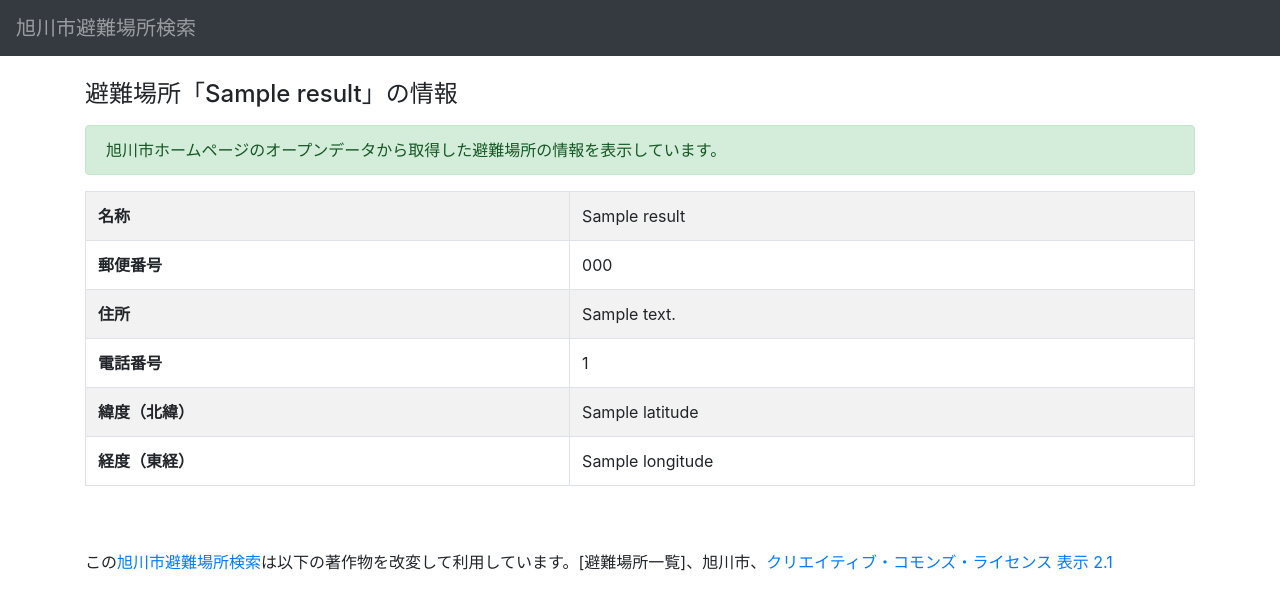
After one commit to takedah/hinanbasho, a Flask app: template hinanbasho/templates/site.html in a window 1280 px wide. The commit adds this page. Shown: the top 610 px of the page. Run offline with Flask 2, Linux system fonts and the light colour scheme; the template is opened without the code that fills it: most values are stand-ins (such as "Sample title", 1, 10 or a date in 2020); some libraries are stand-ins or nearby versions.

Commit message:
避難場所の個別詳細ページを表示する処理を追加。

```diff
--- a/hinanbasho/static/js/get_location.js
+++ b/hinanbasho/static/js/get_location.js
@@ -17,6 +17,11 @@ function getLocation() {
     };
 
     function setGpsServiceStatus(message) {
+        if (message == "") {
+            gpsServiceStatus.className = "none";
+        } else {
+            gpsServiceStatus.className = "alert alert-warning";
+        }
         gpsServiceStatus.innerHTML = message;
     };
 
--- a/hinanbasho/templates/search_by_gps.html
+++ b/hinanbasho/templates/search_by_gps.html
@@ -3,7 +3,7 @@
 <div class="container mb-5">
     <div class="row">
         <div class="col-md-12">
-            <h1 class="h4">現在地から近い避難場所の検索結果</h3>
+            <h1 class="h4 mb-3">現在地から近い避難場所の検索結果</h3>
             <p class="alert alert-warning">表示している現在地からの距離は、現在地から避難場所までの直線距離のため、実際の経路の距離とは異なりますのでご注意ください。</p>
             <table class="table table-striped table-bordered table-hover">
                 <thead>
@@ -17,7 +17,7 @@
                 <tbody>
                     {% for result in search_results %}
                     <tr>
-                        <td>{{ result['site'].site_name }}</td>
+                        <td><a href="site/{{ result['site'].site_id }}" title="{{ result['site'].site_name }}の詳細へ">{{ result['site'].site_name }}</a></td>
                         <td>{{ result['site'].address }}</td>
                         <td>{{ result['site'].phone_number }}</td>
                         <td>{{ result['distance'] }}</td>
--- /dev/null
+++ b/hinanbasho/templates/site.html
@@ -0,0 +1,43 @@
+{% extends 'layout.html' %}
+{% block content %}
+<div class="container mb-5">
+    <div class="row">
+        <div class="col-md-12">
+            <h1 class="h4 mb-3">避難場所「{{ result.site_name }}」の情報</h3>
+            <p class="alert alert-success">旭川市ホームページのオープンデータから取得した避難場所の情報を表示しています。</p>
+        </div>
+    </div>
+    <div class="row">
+        <div class="col-md-12">
+            <table class="table table-striped table-bordered table-hover">
+                <tbody>
+                    <tr>
+                        <th>名称</th>
+                        <td>{{ result.site_name }}</td>
+                    </tr>
+                    <tr>
+                        <th>郵便番号</th>
+                        <td>{{ result.postal_code }}</td>
+                    </tr>
+                    <tr>
+                        <th>住所</th>
+                        <td>{{ result.address }}</td>
+                    </tr>
+                    <tr>
+                        <th>電話番号</th>
+                        <td>{{ result.phone_number }}</td>
+                    </tr>
+                    <tr>
+                        <th>緯度（北緯）</th>
+                        <td>{{ result.latitude }}</td>
+                    </tr>
+                    <tr>
+                        <th>経度（東経）</th>
+                        <td>{{ result.longitude }}</td>
+                    </tr>
+                </tbody>
+            </table>
+        </div>
+    </div>
+</div>
+{% endblock %}
--- a/hinanbasho/views.py
+++ b/hinanbasho/views.py
@@ -88,6 +88,26 @@ def search_by_gps():
         )
 
 
+@app.route("/site/<site_id>")
+def site(site_id):
+    site_id = escape(site_id)
+    try:
+        site_id = int(site_id)
+    except ValueError:
+        title = "検索条件に誤りがあります"
+        error_message = "URLが正しくありません。"
+        return render_template("error.html", title=title, error_message=error_message)
+
+    service = EvacuationSiteService(get_db())
+    result = service.find_by_site_id(site_id)
+    title = "避難場所「" + result.site_name + "」の情報"
+    return render_template(
+        "site.html",
+        title=title,
+        result=result,
+    )
+
+
 @app.errorhandler(404)
 def not_found(error):
     title = "404 Page Not Found."
```
Also changed, not shown: hinanbasho/templates/index.html (+10 -4 lines).
